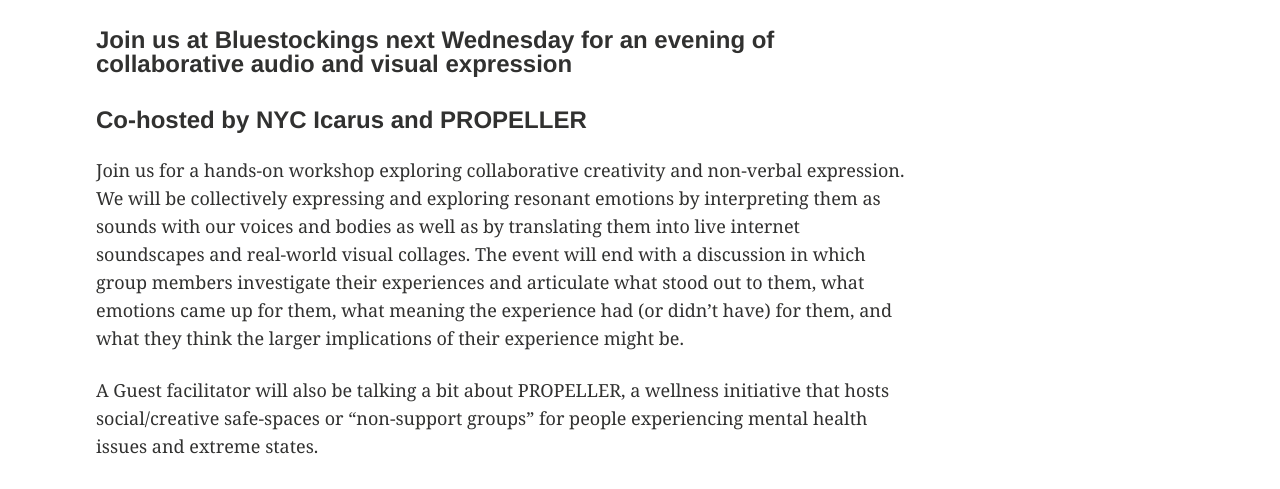
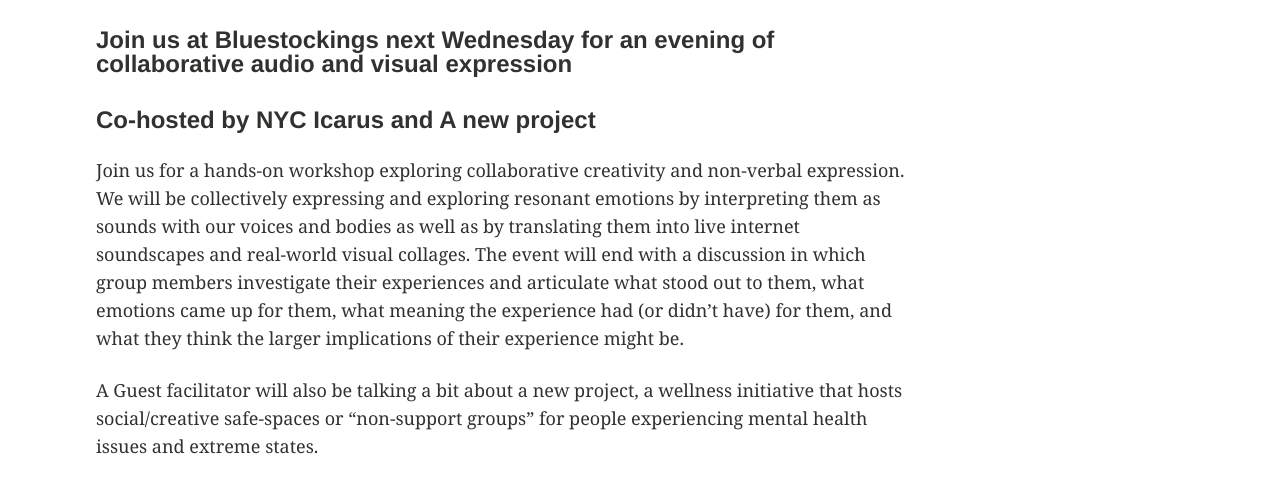
Before and after one commit to nycicarus/nycicarus.github.io, a Jekyll site: the page built from _posts/events/2015-10-07-out-of-words.md, in a window 1280 px wide. Shown: the part 735-1224 px from the top of the page. Built offline with Jekyll 4.4.1, drawn with Linux system fonts in a browser that asks for light colours; comment, search, counter and statistics services are not loaded.

Commit message:
Update 2015-10-07-out-of-words.md

```diff
--- a/_posts/events/2015-10-07-out-of-words.md
+++ b/_posts/events/2015-10-07-out-of-words.md
@@ -25,11 +25,11 @@ phone: ""
 ### NYC Icarus - Out of Words Workshop
 
 #### Join us at Bluestockings next Wednesday for an evening of collaborative audio and visual expression
-#### Co-hosted by NYC Icarus and PROPELLER
+#### Co-hosted by NYC Icarus and A new project
 
 Join us for a hands-on workshop exploring collaborative creativity and non-verbal expression. We will be collectively expressing and exploring resonant emotions by interpreting them as sounds with our voices and bodies as well as by translating them into live internet soundscapes and real-world visual collages. The event will end with a discussion in which group members investigate their experiences and articulate what stood out to them, what emotions came up for them, what meaning the experience had (or didn’t have) for them, and what they think the larger implications of their experience might be.
 
-A Guest facilitator will also be talking a bit about PROPELLER, a wellness initiative that hosts social/creative safe-spaces or “non-support groups” for people experiencing mental health issues and extreme states.
+A Guest facilitator will also be talking a bit about a new project, a wellness initiative that hosts social/creative safe-spaces or “non-support groups” for people experiencing mental health issues and extreme states.
 
 Facebook Event: [NYC Icarus Out of Words Workshop](https://www.facebook.com/events/556225774525456/)
 
```
